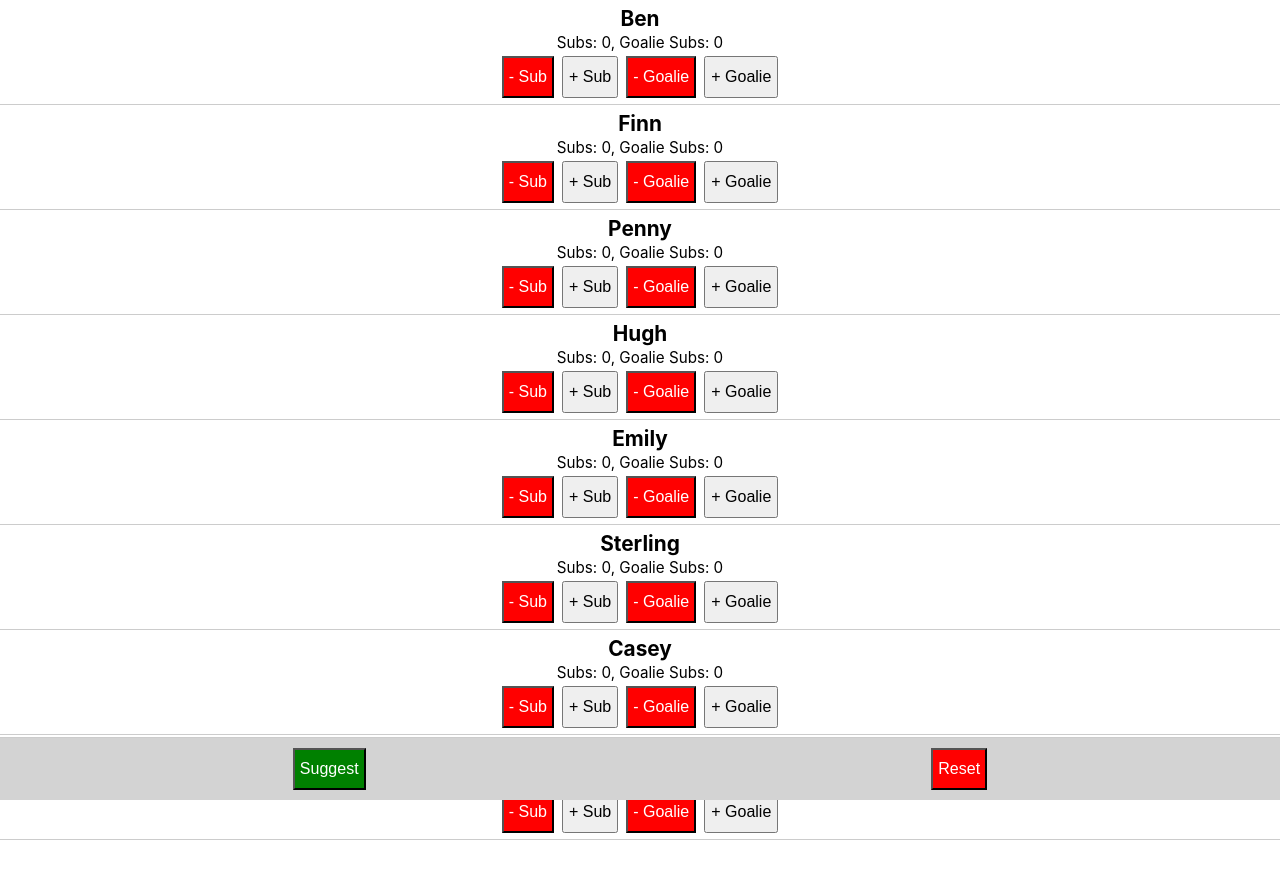
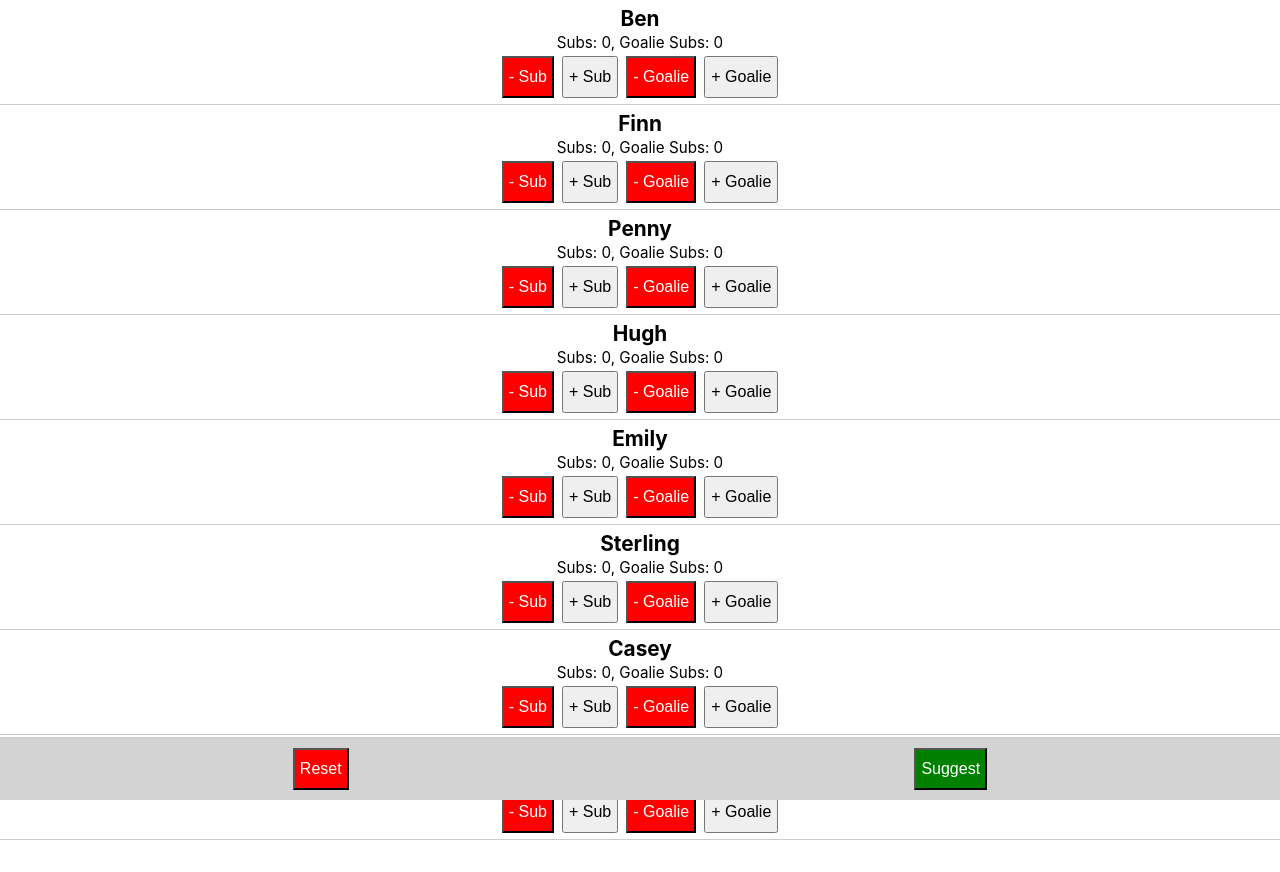
Before and after one commit to zulam/substar_web, a React (Create React App) app: page / in a window 1280 px wide. Shown: the top 872 px of the page. Built offline with nearby package versions, Linux system fonts and the light colour scheme.

Commit message:
flipping suggest and reset buttons

```diff
--- a/src/App.js
+++ b/src/App.js
@@ -44,7 +44,7 @@ function App() {
     <div style={{ paddingBottom: '80px', textAlign: 'center' }}>
       {players.map((player, index) => (
         <div key={index} style={{ borderBottom: '1px solid #ccc', padding: '6px 10px' }}>
-          <h2 style={{ margin: '0 0 2px 0', fontSize: '1.3rem'}}>{player.firstName} {player.lastName}</h2>
+          <h2 style={{ margin: '0 0 2px 0', fontSize: '1.3rem' }}>{player.firstName} {player.lastName}</h2>
           <p style={{ margin: '0 0 4px 0', fontSize: '0.95rem' }}>Subs: {player.subs}, Goalie Subs: {player.goalieSubs}</p>
           <div style={{ display: 'flex', gap: '8px', justifyContent: 'center' }}>
             <button onClick={() => {
@@ -97,8 +97,8 @@ function App() {
             setPlayers(newPlayers);
           }} style={{ backgroundColor: 'red', color: 'white' }}>- Last Player</button>
         </>}
+        <button onClick={() => setResetModalVisible(true)} style={redButtonStyle}>Reset</button>
         <button onClick={handleSuggestLineup} style={greenButtonStyle}>Suggest</button>
-        <button onClick={() => setResetModalVisible(true)} style={redButtonStyle}>Reset</button>
       </div>
 
       {modalVisible && (
@@ -132,7 +132,7 @@ function App() {
                 })));
                 setResetModalVisible(false);
               }}
-              style={buttonStyle}>Confirm</button>
+                style={buttonStyle}>Confirm</button>
             </div>
           </div>
         </div>
```
